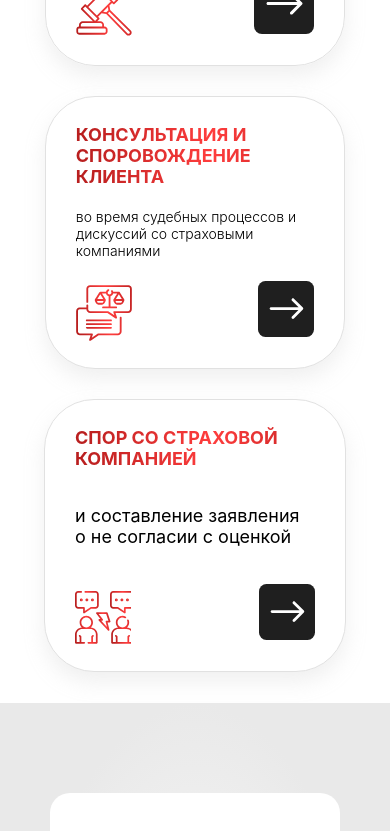
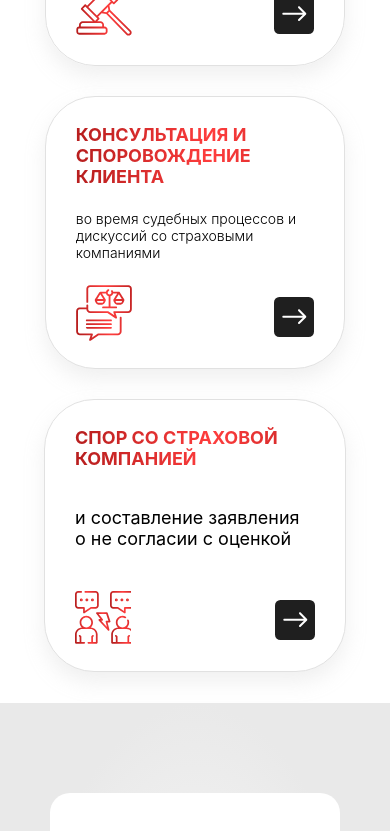
Before and after one commit to Rjkec/insurance1, a website: page index.html in a window 390 px wide. Shown: the part 2248-3079 px from the top of the page. Drawn offline with nearby package versions, Linux system fonts and the light colour scheme.

Commit message:
fix square links width

```diff
--- a/index.html
+++ b/index.html
@@ -219,7 +219,7 @@
                                                   </defs>
                                              </svg>
                                              <a class="zero" href="#form">
-                                                  <svg width="60" height="60" viewBox="0 0 60 60" fill="none" xmlns="http://www.w3.org/2000/svg">
+                                                  <svg class="square-svg" width="60" height="60" viewBox="0 0 60 60" fill="none" xmlns="http://www.w3.org/2000/svg">
                                                        <rect y="60" width="60" height="60" rx="8" transform="rotate(-90 0 60)" fill="#1F1F1F"/>
                                                        <path d="M14 28.0385C13.1716 28.0385 12.5 28.71 12.5 29.5385C12.5 30.3669 13.1716 31.0385 14 31.0385L14 28.0385ZM48.0607 30.5991C48.6464 30.0133 48.6464 29.0636 48.0607 28.4778L38.5147 18.9319C37.9289 18.3461 36.9792 18.3461 36.3934 18.9319C35.8076 19.5176 35.8076 20.4674 36.3934 21.0532L44.8787 29.5385L36.3934 38.0237C35.8076 38.6095 35.8076 39.5593 36.3934 40.1451C36.9792 40.7308 37.9289 40.7308 38.5147 40.1451L48.0607 30.5991ZM14 31.0385L47 31.0385L47 28.0385L14 28.0385L14 31.0385Z" fill="white"/>
                                                   </svg>
@@ -298,7 +298,7 @@
                                                   </defs>
                                                   </svg>
                                                   <a class="zero" href="#form">
-                                                       <svg width="60" height="60" viewBox="0 0 60 60" fill="none" xmlns="http://www.w3.org/2000/svg">
+                                                       <svg class="square-svg" width="60" height="60" viewBox="0 0 60 60" fill="none" xmlns="http://www.w3.org/2000/svg">
                                                             <rect y="60" width="60" height="60" rx="8" transform="rotate(-90 0 60)" fill="#1F1F1F"/>
                                                             <path d="M14 28.0385C13.1716 28.0385 12.5 28.71 12.5 29.5385C12.5 30.3669 13.1716 31.0385 14 31.0385L14 28.0385ZM48.0607 30.5991C48.6464 30.0133 48.6464 29.0636 48.0607 28.4778L38.5147 18.9319C37.9289 18.3461 36.9792 18.3461 36.3934 18.9319C35.8076 19.5176 35.8076 20.4674 36.3934 21.0532L44.8787 29.5385L36.3934 38.0237C35.8076 38.6095 35.8076 39.5593 36.3934 40.1451C36.9792 40.7308 37.9289 40.7308 38.5147 40.1451L48.0607 30.5991ZM14 31.0385L47 31.0385L47 28.0385L14 28.0385L14 31.0385Z" fill="white"/>
                                                        </svg>
--- a/stylesheets/_third_page.scss
+++ b/stylesheets/_third_page.scss
@@ -212,6 +212,10 @@
                          height: 56px;
 
                     }
+                    .square-svg{
+                         width: 40px;
+                         height: 40px;
+                    }
                     p{
                          font-weight: 700;
                          font-size: 18px;
@@ -228,6 +232,10 @@
                     svg{
                          width: 56px;
                          height: 56px;
+                    }
+                    .square-svg{
+                         width: 40px;
+                         height: 40px;
                     }
                     .p-header{
                          font-weight: 700;
@@ -250,6 +258,10 @@
                }
                .flex-card-3 {
                     width: 80%;
+                    .square-svg{
+                         width: 40px;
+                         height: 40px;
+                    }
                     .p-header{
                          font-weight: 700;
                          font-size: 18px;
```
Also changed, not shown: stylesheets/index.css, 1 other file.
